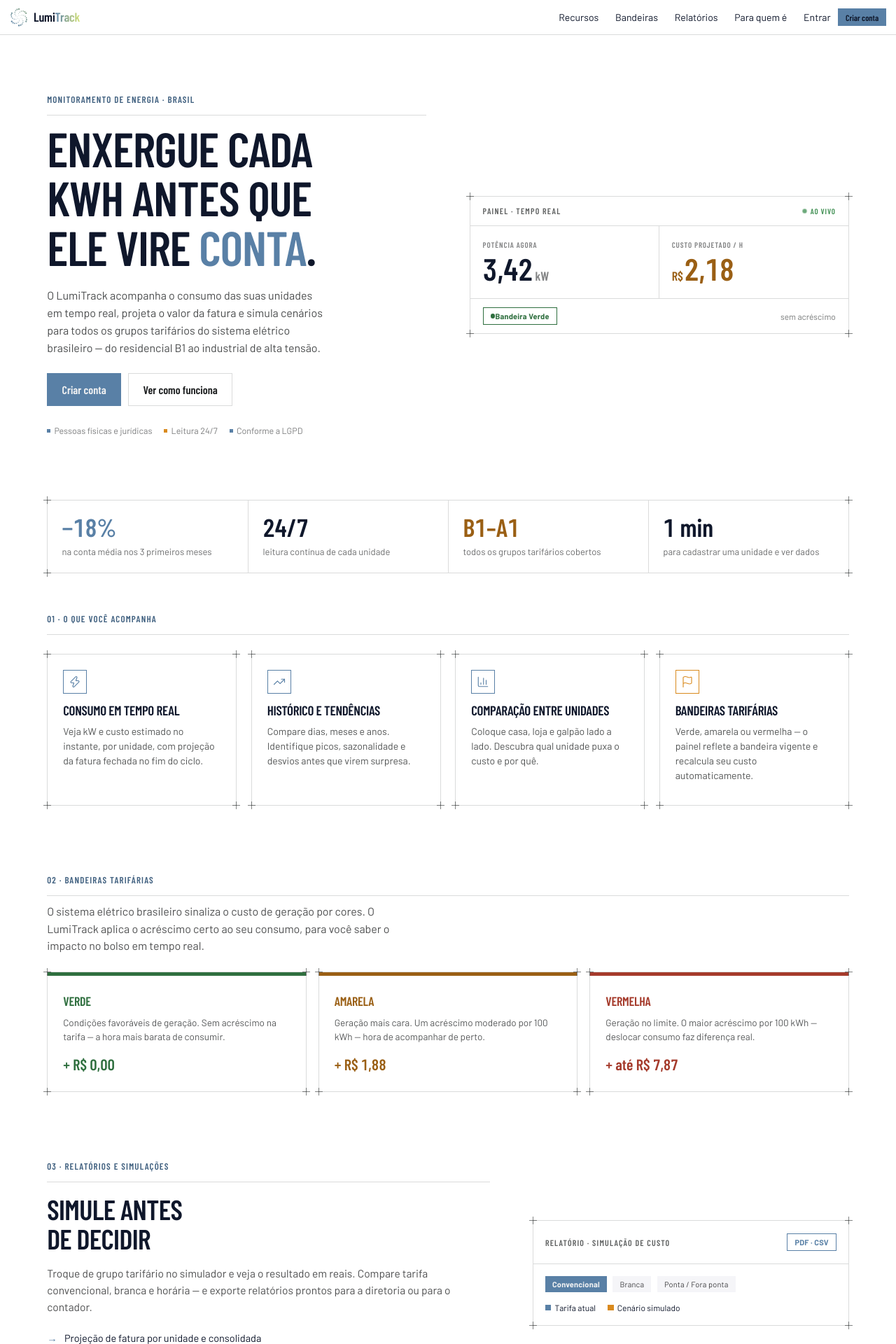
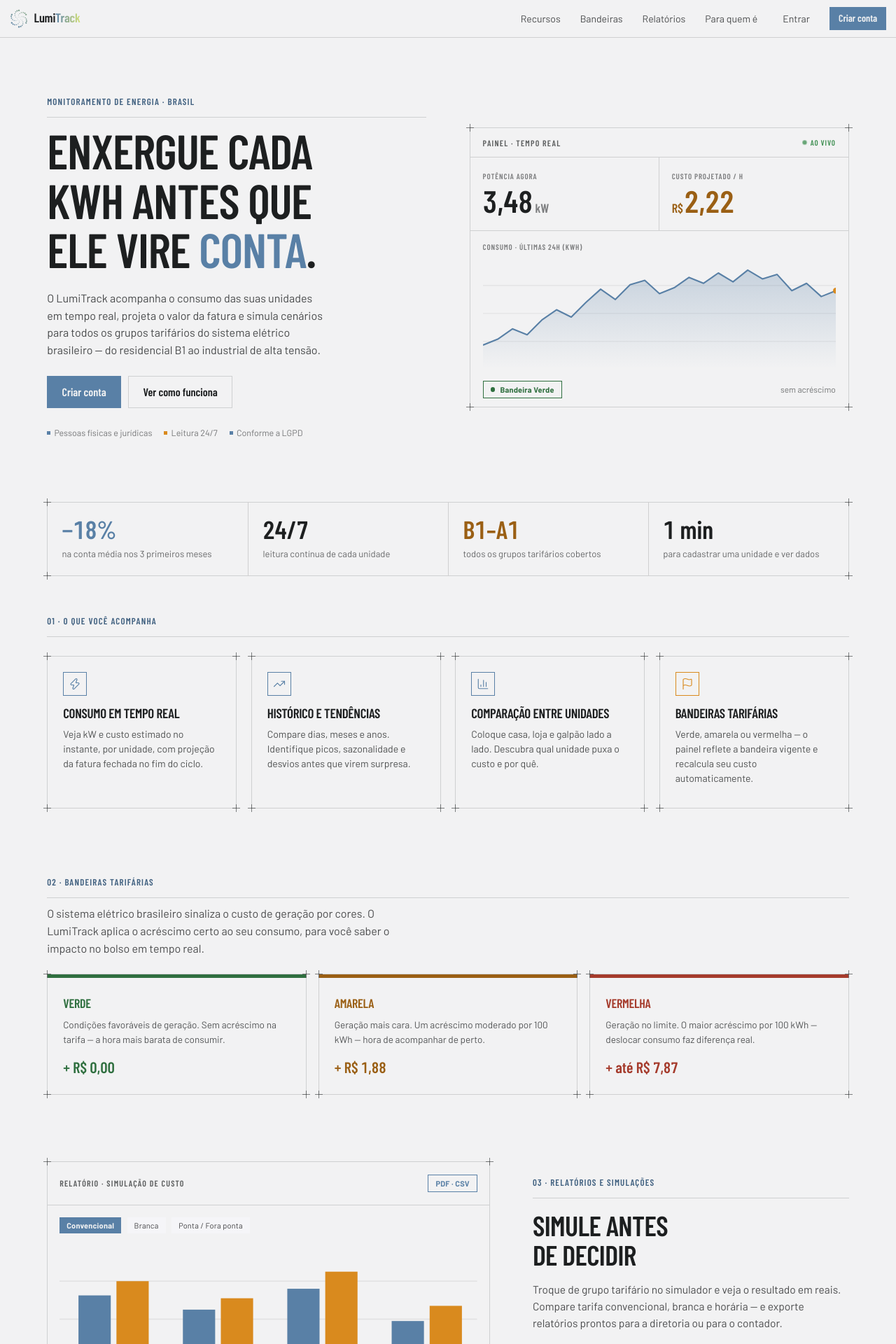
Before and after one commit to viniciussartini/lumitrack, a React (Vite) app in the folder frontend/: page / in a window 1280 px wide. Shown: the top 1920 px of the page at 70% size. Built offline with nearby package versions, Linux system fonts and the light colour scheme; no server answers.

Commit message:
fix(landing): corrige divergências visuais do handoff (nav, painel ao vivo, relatórios, fundo)

```diff
--- a/frontend/src/index.css
+++ b/frontend/src/index.css
@@ -103,13 +103,17 @@
     --color-status-highlight: var(--color-status-highlight);
 }
 
-/* Reset suave + base do app */
+/* Reset suave + base do app. Sem cor aqui: `body { background: var(--color-bg);
+   color: var(--color-text) }` já vem de industry.css (layer(components)) e já
+   é theme-reativo (:root[data-theme="dark"] redefine os tokens) — um `body {
+   @apply bg-white ... }` sem layer aqui venceria essa regra (unlayered sempre
+   bate layered no CSS Cascade Layers, independente de especificidade/ordem),
+   fazendo páginas fora do AppShell (Login/Registro/Landing/legal) renderizarem
+   branco/preto puro em vez do cinza claro (#f2f2f3) do Industry — achado ao
+   corrigir a Landing (sub-issue #129, Fase 5). */
 html, body, #root { height: 100%; }
 body {
-    @apply bg-white text-slate-900 antialiased;
-}
-[data-theme="dark"] body {
-    @apply bg-slate-950 text-slate-100;
+    @apply antialiased;
 }
 
 /*
--- a/frontend/src/pages/landing/LandingPage.tsx
+++ b/frontend/src/pages/landing/LandingPage.tsx
@@ -1,3 +1,4 @@
+import { useEffect, useState } from "react"
 import { Link } from "react-router"
 import { BarChart3, Flag, TrendingUp, Zap } from "lucide-react"
 import { Blueprint } from "@/components/ui/Blueprint"
@@ -11,9 +12,9 @@
  * redirecionado para `/dashboard`, mesma regra já aplicada a /login e /registro.
  *
  * Puramente apresentacional — sem chamada de API. O painel "ao vivo" do hero
- * e os valores de bandeira usam números ilustrativos fixos (mesmo padrão já
- * estabelecido em BrandPanel/LoginPage para o painel de marca: não há sessão
- * nem medidor antes do login, então não há dado real para mostrar).
+ * anima kW/custo/gráfico via `useLiveTicker` (mesmo random-walk local do
+ * handoff) e os valores de bandeira/relatório são ilustrativos fixos — não
+ * há sessão nem medidor antes do login, então não há dado real para mostrar.
  *
  * O protótipo não especifica comportamento mobile (10-design-system.md §
  * "comportamento não especificado") — os grids de 3/4 colunas do handoff
@@ -46,8 +47,14 @@
 ]
 
 const LandingNav = () => (
-    <nav className="nav border-divider sticky top-0 z-20 gap-7 border-b bg-white/88 backdrop-blur-sm dark:bg-black/40">
-        <span className="nav-brand inline-flex items-center gap-2.5 tracking-[-.01em]">
+    <nav
+        className="nav border-divider sticky top-0 z-20 gap-[28px] border-b"
+        style={{
+            background: "color-mix(in srgb, var(--color-bg) 88%, transparent)",
+            backdropFilter: "blur(8px)",
+        }}
+    >
+        <span className="nav-brand inline-flex items-center gap-[9px] tracking-[-.01em]">
             <img src="/lumitrack-logo.svg" alt="" className="block h-[29px] w-[26px]" />
             <span className="whitespace-nowrap">
                 Lumi
@@ -56,21 +63,27 @@
                 </span>
             </span>
         </span>
-        <div className="hidden items-center gap-7 md:flex">
+        <div className="hidden md:contents">
             {NAV_LINKS.map((link) => (
-                <a key={link.href} href={link.href} className="text-muted hover:text-accent-700 text-sm">
+                <a key={link.href} href={link.href} className="lt-nav-link">
                     {link.label}
                 </a>
             ))}
         </div>
-        <div className="ml-auto flex items-center gap-3 md:ml-0">
-            <Link to="/login" className="text-muted hover:text-accent-700 text-sm">
+        <Link to="/login" className="lt-nav-link ml-[8px]">
             Entrar
         </Link>
-            <Button asChild size="sm">
+        {/* `.nav a` (industry.css, regra do próprio `.nav` base) tem mais
+            especificidade que `.btn-primary` na mesma layer e vence: sem o
+            style inline, o texto herda a cor escura do `<nav>` (`color:
+            inherit`) em vez do `var(--color-bg)` do botão, e ainda muda de
+            cor no hover via `.nav a:hover` — nenhum outro botão do app tem
+            esse efeito, porque nenhum outro fica dentro de um `.nav`. Style
+            inline sempre vence regra externa (com ou sem :hover), então
+            resolve as duas coisas de uma vez. */}
+        <Button asChild style={{ color: "var(--color-bg)" }}>
             <Link to="/registro">Criar conta</Link>
         </Button>
-        </div>
     </nav>
 )
 
@@ -121,14 +134,41 @@
     </section>
 )
 
+const LIVE_KWH_MIN = 2.4
+const LIVE_KWH_MAX = 4.6
+const LIVE_COST_PER_KWH = 0.638
+
+/** Mesmo random-walk de `LumiTrack Landing.dc.html` (Component.state +
+ * setInterval 1500ms) — não é dado real (sem sessão/medidor nesta página),
+ * mas o handoff especifica os números variando, não estáticos. */
+const useLiveTicker = () => {
+    const [kwh, setKwh] = useState(3.42)
+
+    useEffect(() => {
+        const timer = setInterval(() => {
+            setKwh((prev) => Math.max(LIVE_KWH_MIN, Math.min(LIVE_KWH_MAX, prev + (Math.random() - 0.46) * 0.18)))
+        }, 1500)
+        return () => clearInterval(timer)
+    }, [])
+
+    return { kwh, cost: kwh * LIVE_COST_PER_KWH }
+}
+
+const numberFormatter = new Intl.NumberFormat("pt-BR", { minimumFractionDigits: 2, maximumFractionDigits: 2 })
+
 /**
- * Painel "ao vivo" do hero — valores ilustrativos fixos, não dado real
- * (sem sessão/medidor nesta página). Mesmo padrão de BrandPanel/LoginPage.
+ * Painel "ao vivo" do hero — números variando via `useLiveTicker` (não é
+ * dado real, sem sessão/medidor nesta página, mas o handoff anima os
+ * valores — mesmo padrão do card de marca de Login/BrandPanel, só que lá
+ * são fixos por não terem o componente de estado do protótipo).
  */
-const LandingLivePanel = () => (
+const LandingLivePanel = () => {
+    const { kwh, cost } = useLiveTicker()
+
+    return (
         <Blueprint className="p-0" data-testid="landing-live-panel">
             <div className="border-divider flex items-center justify-between border-b px-[18px] py-3.5">
-            <span className="font-heading text-text/70 text-xs font-semibold tracking-[.1em] uppercase">
+                <span className="font-heading text-text/70 text-xs font-semibold tracking-widest uppercase">
                     Painel · Tempo real
                 </span>
                 <span className="font-heading inline-flex items-center gap-1.5 text-[11px] font-semibold tracking-[.08em] text-[#3f8f52] uppercase">
@@ -144,27 +184,69 @@
                     <div className="font-heading text-text/55 mb-2 text-[11px] font-semibold tracking-[.08em] uppercase">
                         Potência agora
                     </div>
-                <div className="font-heading text-[44px] leading-[.9] font-semibold [font-feature-settings:'tnum'_1]">
-                    3,42<span className="text-text/55 ml-1 text-lg">kW</span>
+                    <div className="font-heading text-[44px] leading-[.9] font-semibold font-features-['tnum'_1]">
+                        {numberFormatter.format(kwh)}
+                        <span className="text-text/55 ml-1 text-lg">kW</span>
                     </div>
                 </div>
                 <div className="p-[18px]">
                     <div className="font-heading text-text/55 mb-2 text-[11px] font-semibold tracking-[.08em] uppercase">
                         Custo projetado / h
                     </div>
-                <div className="text-status-warning font-heading text-[44px] leading-[.9] font-semibold [font-feature-settings:'tnum'_1]">
-                    <span className="mr-0.5 text-lg">R$</span>2,18
+                    <div className="text-status-warning font-heading text-[44px] leading-[.9] font-semibold font-features-['tnum'_1]">
+                        <span className="mr-0.5 text-lg">R$</span>
+                        {numberFormatter.format(cost)}
                     </div>
                 </div>
             </div>
+            <div className="px-[18px] pt-4 pb-1.5">
+                <div className="font-heading text-text/55 mb-2.5 text-[11px] font-semibold tracking-[.08em] uppercase">
+                    Consumo · últimas 24h (kWh)
+                </div>
+                <LiveAreaChart />
+            </div>
             <div className="flex items-center justify-between px-[18px] py-3.5">
-            <Tag variant="outline" className="text-status-success border-status-success font-semibold">
+                <Tag variant="outline" className="text-status-success border-status-success gap-[7px] font-semibold">
                     <span className="bg-status-success h-2 w-2 rounded-full" />
                     Bandeira Verde
                 </Tag>
-            <span className="text-text/60 text-xs">sem acréscimo</span>
+                <span className="text-text/60 text-xs font-features-['tnum'_1]">sem acréscimo</span>
             </div>
         </Blueprint>
+    )
+}
+
+/** Mesmo path/gradiente de `LumiTrack Landing.dc.html` — mock ilustrativo de
+ * consumo, não dado real (sem sessão/medidor nesta página). */
+const LiveAreaChart = () => (
+    <svg viewBox="0 0 480 150" className="block w-full" preserveAspectRatio="none" aria-hidden="true">
+        <defs>
+            <linearGradient id="landing-live-chart-fill" x1="0" y1="0" x2="0" y2="1">
+                <stop offset="0" stopColor="#5980a6" stopOpacity="0.28" />
+                <stop offset="1" stopColor="#5980a6" stopOpacity="0" />
+            </linearGradient>
+        </defs>
+        <g stroke="color-mix(in srgb, #1d1f20 8%, transparent)" strokeWidth={1}>
+            <line x1="0" y1="37" x2="480" y2="37" />
+            <line x1="0" y1="75" x2="480" y2="75" />
+            <line x1="0" y1="113" x2="480" y2="113" />
+        </g>
+        <path
+            d="M0,118 L20,110 40,96 60,104 80,84 100,70 120,80 140,60 160,42 180,56 200,36 220,30 240,48 260,40 280,26 300,34 320,20 340,32 360,16 380,28 400,22 420,44 440,34 460,52 480,44 L480,150 L0,150 Z"
+            fill="url(#landing-live-chart-fill)"
+        />
+        <path
+            d="M0,118 L20,110 40,96 60,104 80,84 100,70 120,80 140,60 160,42 180,56 200,36 220,30 240,48 260,40 280,26 300,34 320,20 340,32 360,16 380,28 400,22 420,44 440,34 460,52 480,44"
+            fill="none"
+            stroke="#5980a6"
+            strokeWidth={2}
+            strokeLinejoin="round"
+            strokeDasharray={1400}
+            strokeDashoffset={1400}
+            style={{ animation: "lt-dash 1.8s ease-out forwards" }}
+        />
+        <circle cx={480} cy={44} r={4} fill="#d98a1e" />
+    </svg>
 )
 
 const METRICS = [
@@ -179,7 +261,7 @@
         <Blueprint className="grid grid-cols-2 p-0 lg:grid-cols-4">
             {METRICS.map((metric, i) => (
                 <div key={metric.label} className={`p-6 ${i > 0 ? "border-divider border-t lg:border-t-0 lg:border-l" : ""}`}>
-                    <div className={`font-heading text-4xl leading-none font-semibold [font-feature-settings:'tnum'_1] ${metric.accent}`}>
+                    <div className={`font-heading text-4xl leading-none font-semibold font-features-['tnum'_1] ${metric.accent}`}>
                         {metric.value}
                     </div>
                     <div className="text-text/65 mt-2 text-[13px]">{metric.label}</div>
@@ -291,7 +373,7 @@
                     <div className="p-[22px]">
                         <h4 className={`font-heading text-lg uppercase ${flag.colorClass}`}>{flag.name}</h4>
                         <p className="text-text/74 mt-2 text-[13.5px] leading-[1.5]">{flag.description}</p>
-                        <div className={`font-heading mt-3.5 text-[22px] font-semibold [font-feature-settings:'tnum'_1] ${flag.colorClass}`}>
+                        <div className={`font-heading mt-3.5 text-[22px] font-semibold font-features-['tnum'_1] ${flag.colorClass}`}>
                             {flag.value}
                         </div>
                     </div>
@@ -306,7 +388,7 @@
         id="relatorios"
         className="mx-auto grid max-w-[1200px] grid-cols-1 items-center gap-9 px-5 py-10 sm:px-8 md:py-14 lg:grid-cols-[7fr_5fr] lg:gap-18"
     >
-        <div className="order-2 lg:order-1">
+        <div>
             <span className="font-heading text-accent-700 block text-[13px] font-semibold tracking-[.09em] uppercase">
                 03 · Relatórios e simulações
             </span>
@@ -337,9 +419,9 @@
             </ul>
         </div>
 
-        <Blueprint className="order-1 p-0 lg:order-2">
+        <Blueprint className="order-first p-0">
             <div className="border-divider flex items-center justify-between border-b px-5 py-[18px]">
-                <span className="font-heading text-text/70 text-xs font-semibold tracking-[.1em] uppercase">
+                <span className="font-heading text-text/70 text-xs font-semibold tracking-widest uppercase">
                     Relatório · Simulação de custo
                 </span>
                 <Tag variant="outline" className="font-semibold">
@@ -358,7 +440,8 @@
                     <Tag variant="neutral">Branca</Tag>
                     <Tag variant="neutral">Ponta / Fora ponta</Tag>
                 </div>
-                <div className="flex items-end gap-5 text-xs">
+                <ReportsBarChart />
+                <div className="mt-3.5 flex items-end gap-5 text-xs">
                     <span className="inline-flex items-center gap-1.5">
                         <span className="bg-accent h-2.5 w-2.5" />
                         Tarifa atual
@@ -371,6 +454,28 @@
             </div>
         </Blueprint>
     </section>
+)
+
+/** Mock ilustrativo de comparação de cenários tarifários — mesmo path de
+ * `LumiTrack Landing.dc.html`, não dado real (sem simulação nesta página). */
+const ReportsBarChart = () => (
+    <svg viewBox="0 0 440 150" className="block w-full" aria-hidden="true">
+        <g stroke="color-mix(in srgb, #1d1f20 8%, transparent)" strokeWidth={1}>
+            <line x1="0" y1="40" x2="440" y2="40" />
+            <line x1="0" y1="80" x2="440" y2="80" />
+            <line x1="0" y1="120" x2="440" y2="120" />
+        </g>
+        <g>
+            <rect x={20} y={55} width={34} height={75} fill="#5980a6" />
+            <rect x={60} y={40} width={34} height={90} fill="#d98a1e" />
+            <rect x={130} y={70} width={34} height={60} fill="#5980a6" />
+            <rect x={170} y={58} width={34} height={72} fill="#d98a1e" />
+            <rect x={240} y={48} width={34} height={82} fill="#5980a6" />
+            <rect x={280} y={30} width={34} height={100} fill="#d98a1e" />
+            <rect x={350} y={82} width={34} height={48} fill="#5980a6" />
+            <rect x={390} y={66} width={34} height={64} fill="#d98a1e" />
+        </g>
+    </svg>
 )
 
 const AUDIENCE = [
--- a/frontend/src/styles/industry.css
+++ b/frontend/src/styles/industry.css
@@ -547,3 +547,20 @@
 .lt-tab:hover {
   border-color: var(--color-accent);
 }
+
+/* Link da nav da Landing — LumiTrack Landing.dc.html, <style> local do
+   protótipo. Opacidade em vez de cor tingida: mesmo texto em qualquer tema. */
+.lt-nav-link {
+  color: var(--color-text);
+  opacity: .78;
+}
+.lt-nav-link:hover {
+  color: var(--color-accent-700);
+  opacity: 1;
+}
+
+/* Desenho do traço do gráfico de área (hero da Landing) — LumiTrack
+   Landing.dc.html, <style> local do protótipo. */
+@keyframes lt-dash {
+  to { stroke-dashoffset: 0; }
+}
```
Also changed, not shown: 1 other file (tests, documents, lock files or other folders). Lines whose indentation alone changed are shown as unchanged.
